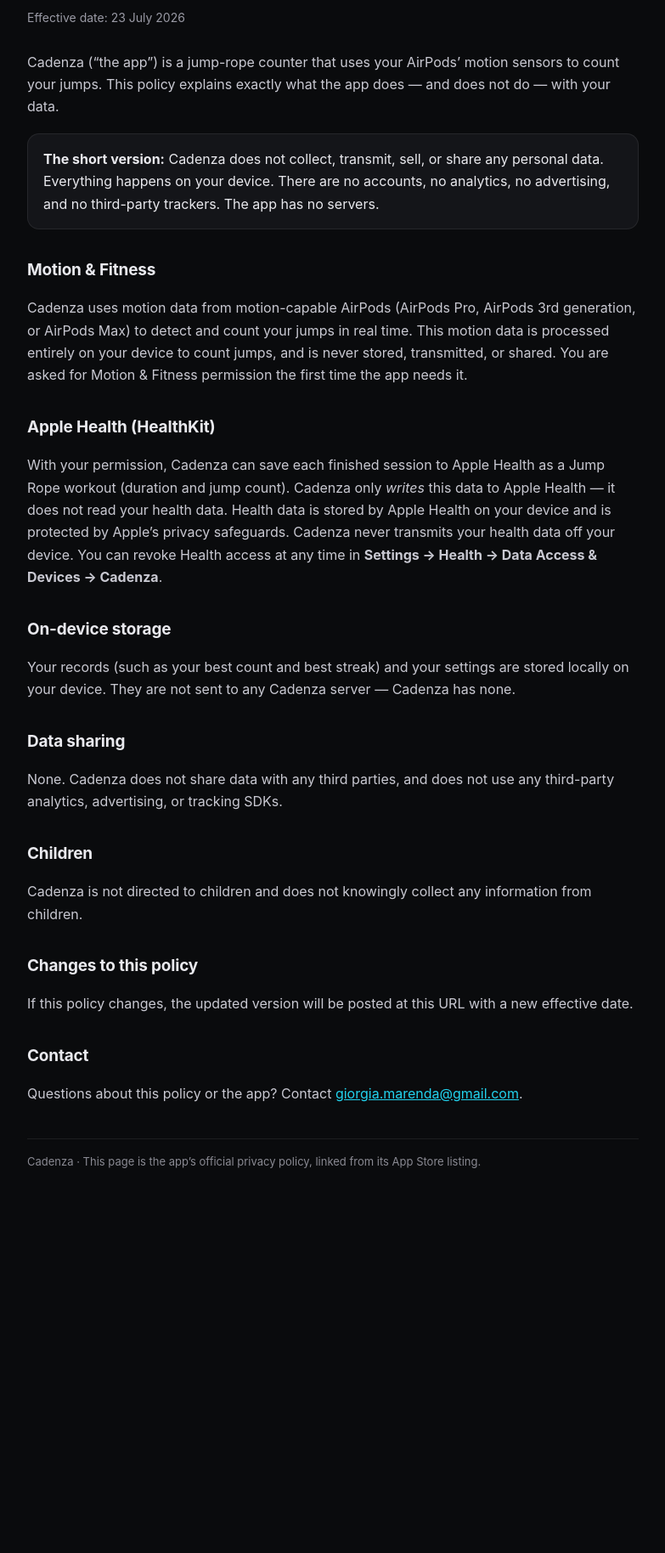
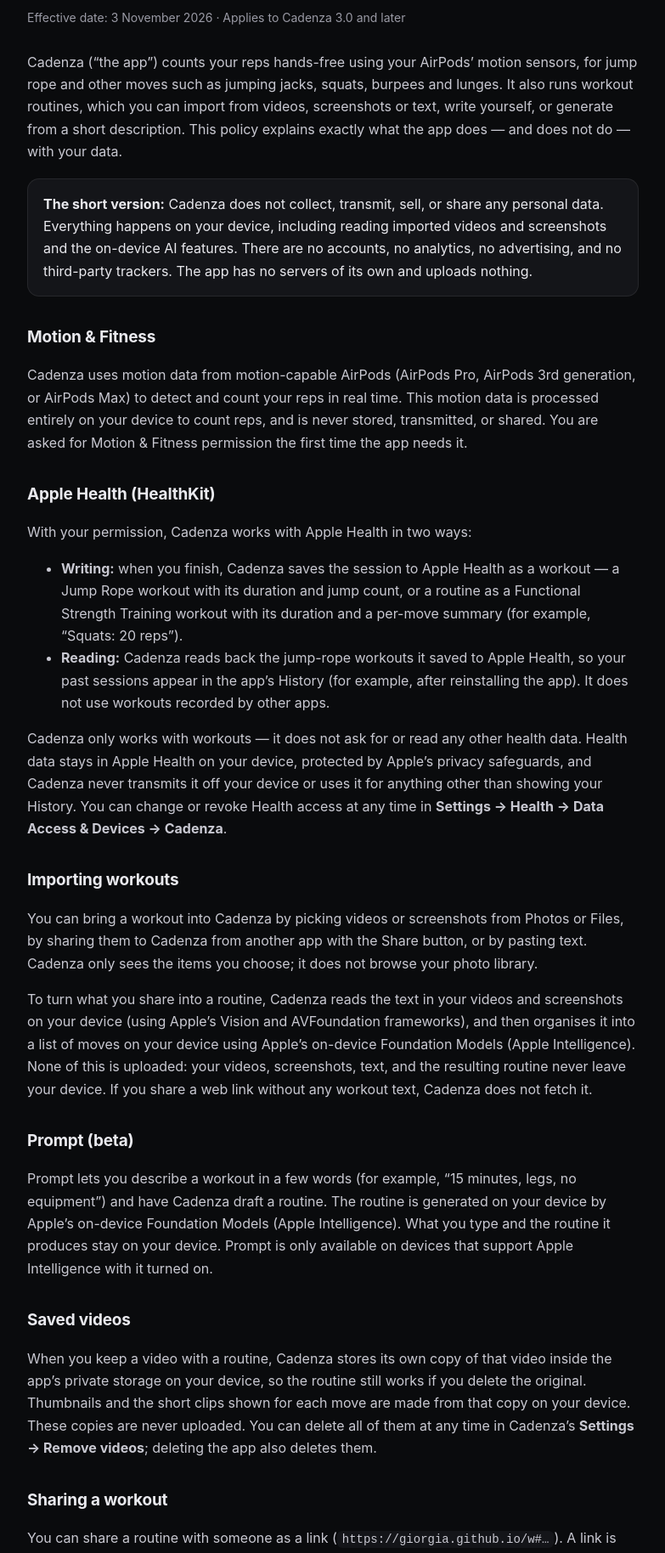
Before and after one commit to giorgia/cadenza-privacy, a plain HTML site: page index.html in a window 1280 px wide. Shown: the part 85-1913 px from the top of the page at 85% size, without its empty margins (248-1031 px from the left). Before the commit the page ends 1504 px from the top, so only its background shows below. Drawn offline with Linux system fonts and the light colour scheme.

Commit message:
Update privacy policy and support page for Cadenza 3.0.0
Privacy policy: cover reading/writing workouts in Apple Health, rep
counting beyond jump rope, on-device importing (Vision, AVFoundation,
Foundation Models), Prompt (beta), saved video copies, shared workout
links and the hosting of the link page, and the system rating prompt.
New effective date: 3 November 2026.

Support page: iOS 26 requirement, routines and other moves, Apple
Intelligence for Prompt, routine workouts in Apple Health.

Co-Authored-By: Claude Opus 5.5 <noreply@anthropic.com>

```diff
--- a/index.html
+++ b/index.html
@@ -23,25 +23,47 @@
 <body>
 <main>
   <h1>Privacy Policy — <span class="brand">Cadenza</span></h1>
-  <div class="date">Effective date: 23 July 2026</div>
+  <div class="date">Effective date: 3 November 2026 · Applies to Cadenza 3.0 and later</div>
 
-  <p>Cadenza (“the app”) is a jump-rope counter that uses your AirPods’ motion sensors to count your jumps. This policy explains exactly what the app does — and does not do — with your data.</p>
+  <p>Cadenza (“the app”) counts your reps hands-free using your AirPods’ motion sensors, for jump rope and other moves such as jumping jacks, squats, burpees and lunges. It also runs workout routines, which you can import from videos, screenshots or text, write yourself, or generate from a short description. This policy explains exactly what the app does — and does not do — with your data.</p>
 
   <div class="tl">
-    <strong>The short version:</strong> Cadenza does not collect, transmit, sell, or share any personal data. Everything happens on your device. There are no accounts, no analytics, no advertising, and no third-party trackers. The app has no servers.
+    <strong>The short version:</strong> Cadenza does not collect, transmit, sell, or share any personal data. Everything happens on your device, including reading imported videos and screenshots and the on-device AI features. There are no accounts, no analytics, no advertising, and no third-party trackers. The app has no servers of its own and uploads nothing.
   </div>
 
   <h2>Motion &amp; Fitness</h2>
-  <p>Cadenza uses motion data from motion-capable AirPods (AirPods Pro, AirPods 3rd generation, or AirPods Max) to detect and count your jumps in real time. This motion data is processed entirely on your device to count jumps, and is never stored, transmitted, or shared. You are asked for Motion &amp; Fitness permission the first time the app needs it.</p>
+  <p>Cadenza uses motion data from motion-capable AirPods (AirPods Pro, AirPods 3rd generation, or AirPods Max) to detect and count your reps in real time. This motion data is processed entirely on your device to count reps, and is never stored, transmitted, or shared. You are asked for Motion &amp; Fitness permission the first time the app needs it.</p>
 
   <h2>Apple Health (HealthKit)</h2>
-  <p>With your permission, Cadenza can save each finished session to Apple Health as a Jump Rope workout (duration and jump count). Cadenza only <em>writes</em> this data to Apple Health — it does not read your health data. Health data is stored by Apple Health on your device and is protected by Apple’s privacy safeguards. Cadenza never transmits your health data off your device. You can revoke Health access at any time in <strong>Settings → Health → Data Access &amp; Devices → Cadenza</strong>.</p>
+  <p>With your permission, Cadenza works with Apple Health in two ways:</p>
+  <ul>
+    <li><strong>Writing:</strong> when you finish, Cadenza saves the session to Apple Health as a workout — a Jump Rope workout with its duration and jump count, or a routine as a Functional Strength Training workout with its duration and a per-move summary (for example, “Squats: 20 reps”).</li>
+    <li><strong>Reading:</strong> Cadenza reads back the jump-rope workouts it saved to Apple Health, so your past sessions appear in the app’s History (for example, after reinstalling the app). It does not use workouts recorded by other apps.</li>
+  </ul>
+  <p>Cadenza only works with workouts — it does not ask for or read any other health data. Health data stays in Apple Health on your device, protected by Apple’s privacy safeguards, and Cadenza never transmits it off your device or uses it for anything other than showing your History. You can change or revoke Health access at any time in <strong>Settings → Health → Data Access &amp; Devices → Cadenza</strong>.</p>
+
+  <h2>Importing workouts</h2>
+  <p>You can bring a workout into Cadenza by picking videos or screenshots from Photos or Files, by sharing them to Cadenza from another app with the Share button, or by pasting text. Cadenza only sees the items you choose; it does not browse your photo library.</p>
+  <p>To turn what you share into a routine, Cadenza reads the text in your videos and screenshots on your device (using Apple’s Vision and AVFoundation frameworks), and then organises it into a list of moves on your device using Apple’s on-device Foundation Models (Apple Intelligence). None of this is uploaded: your videos, screenshots, text, and the resulting routine never leave your device. If you share a web link without any workout text, Cadenza does not fetch it.</p>
+
+  <h2>Prompt (beta)</h2>
+  <p>Prompt lets you describe a workout in a few words (for example, “15 minutes, legs, no equipment”) and have Cadenza draft a routine. The routine is generated on your device by Apple’s on-device Foundation Models (Apple Intelligence). What you type and the routine it produces stay on your device. Prompt is only available on devices that support Apple Intelligence with it turned on.</p>
+
+  <h2>Saved videos</h2>
+  <p>When you keep a video with a routine, Cadenza stores its own copy of that video inside the app’s private storage on your device, so the routine still works if you delete the original. Thumbnails and the short clips shown for each move are made from that copy on your device. These copies are never uploaded. You can delete all of them at any time in Cadenza’s <strong>Settings → Remove videos</strong>; deleting the app also deletes them.</p>
+
+  <h2>Sharing a workout</h2>
+  <p>You can share a routine with someone as a link (<code>https://giorgia.github.io/w#…</code>). A link is only created when you choose to share. The routine is written into the part of the link after the <code>#</code>, which browsers and apps do not send to any web server, so the routine is not transmitted to or stored on any server. Anyone who has the link can see the routine it contains, so share it only with people you want to see it. A shared routine contains its title, rounds, and moves (including any custom moves it uses), plus the original creator’s handle and platform if the routine was imported with one; it never includes your videos, History, or Health data.</p>
+  <p>If the recipient has Cadenza installed, the link opens straight in the app. If not, it opens a short web page that points them to the App Store. That page, and this one, are static pages hosted by GitHub Pages. They use no cookies, analytics, advertising, or third-party scripts. As with any website, GitHub, the host, receives standard technical information (such as IP address and browser type) when a page is loaded; this is handled under <a href="https://docs.github.com/site-policy/privacy-policies/github-general-privacy-statement">GitHub’s Privacy Statement</a> and does not include the routine itself.</p>
+
+  <h2>Ratings</h2>
+  <p>Cadenza may occasionally ask you to rate it using Apple’s standard App Store rating prompt. That prompt is shown and handled by iOS; Cadenza does not see whether you rated it or what you wrote.</p>
 
   <h2>On-device storage</h2>
-  <p>Your records (such as your best count and best streak) and your settings are stored locally on your device. They are not sent to any Cadenza server — Cadenza has none.</p>
+  <p>Your History, records (such as your best count and best streak), routines, custom moves, saved videos, and settings are stored locally on your device. They are not sent to any Cadenza server — Cadenza has none. Deleting the app deletes this data; workouts already saved to Apple Health stay in Apple Health until you remove them there.</p>
 
   <h2>Data sharing</h2>
-  <p>None. Cadenza does not share data with any third parties, and does not use any third-party analytics, advertising, or tracking SDKs.</p>
+  <p>None. Cadenza does not share data with any third parties, and does not use any third-party analytics, advertising, or tracking SDKs. The only time anything leaves the app is when you choose to share it yourself, such as sending a workout link.</p>
 
   <h2>Children</h2>
   <p>Cadenza is not directed to children and does not knowingly collect any information from children.</p>
```
Also changed, not shown: support.html (+6 -4 lines).
